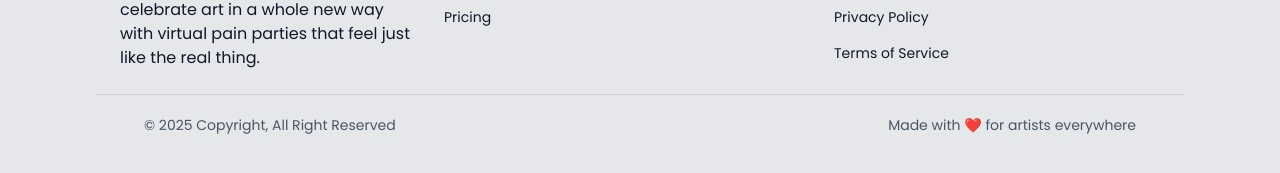
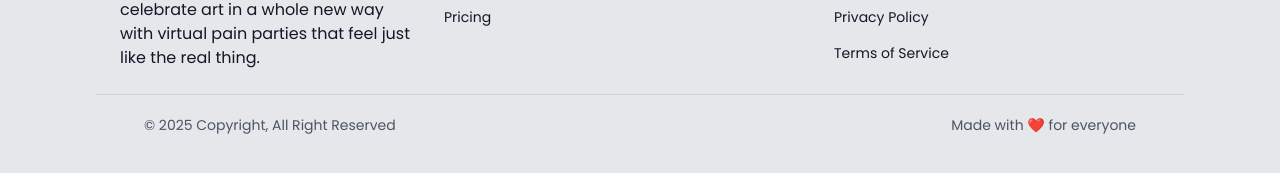
Before and after one commit to thepaintpalteam/paintpal-web, a React (Vite) app: page / in a window 1280 px wide. Shown: the part 8186-8359 px from the top of the page. Built offline with nearby package versions, Linux system fonts and the light colour scheme; no server answers; a web font is replaced by a local one.

Commit message:
footer fix

```diff
--- a/src/components/layout/NewLandingPageLayout/Footer.tsx
+++ b/src/components/layout/NewLandingPageLayout/Footer.tsx
@@ -166,7 +166,7 @@ const Footer = () => {
               </p>
 
               <p className="py-5 text-sm text-gray-600 text-center">
-                Made with ❤️ for artists everywhere
+                Made with ❤️ for everyone
               </p>
             </div>
           </div>
```
